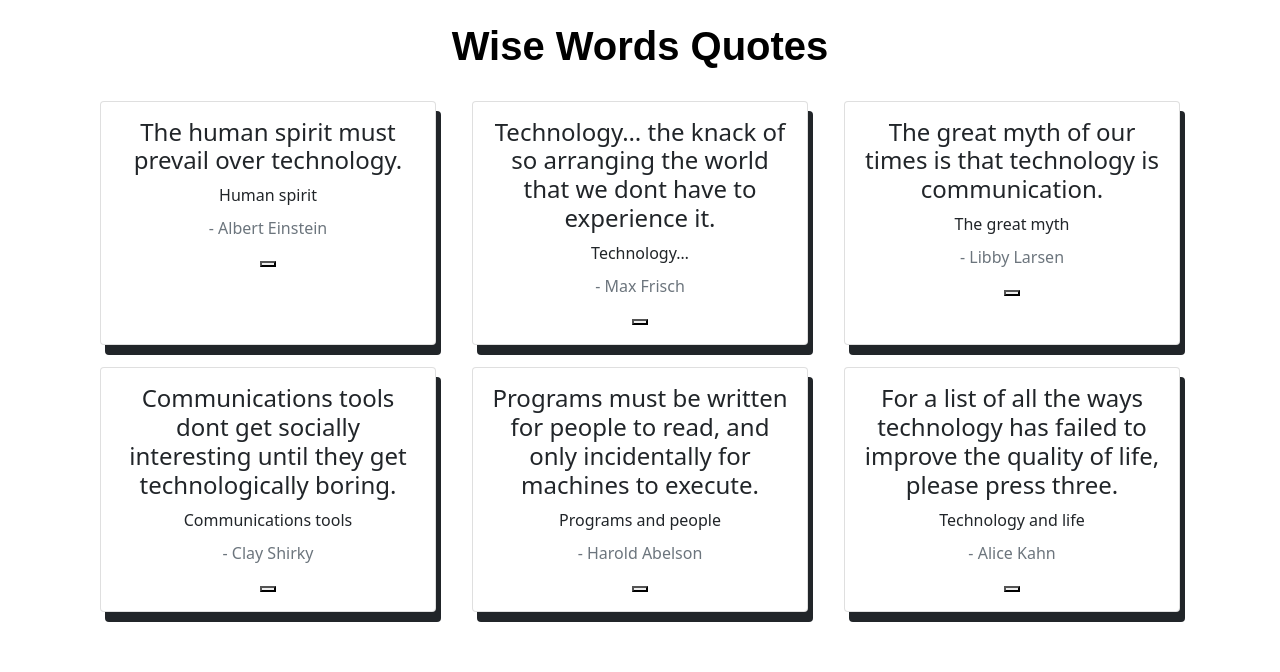
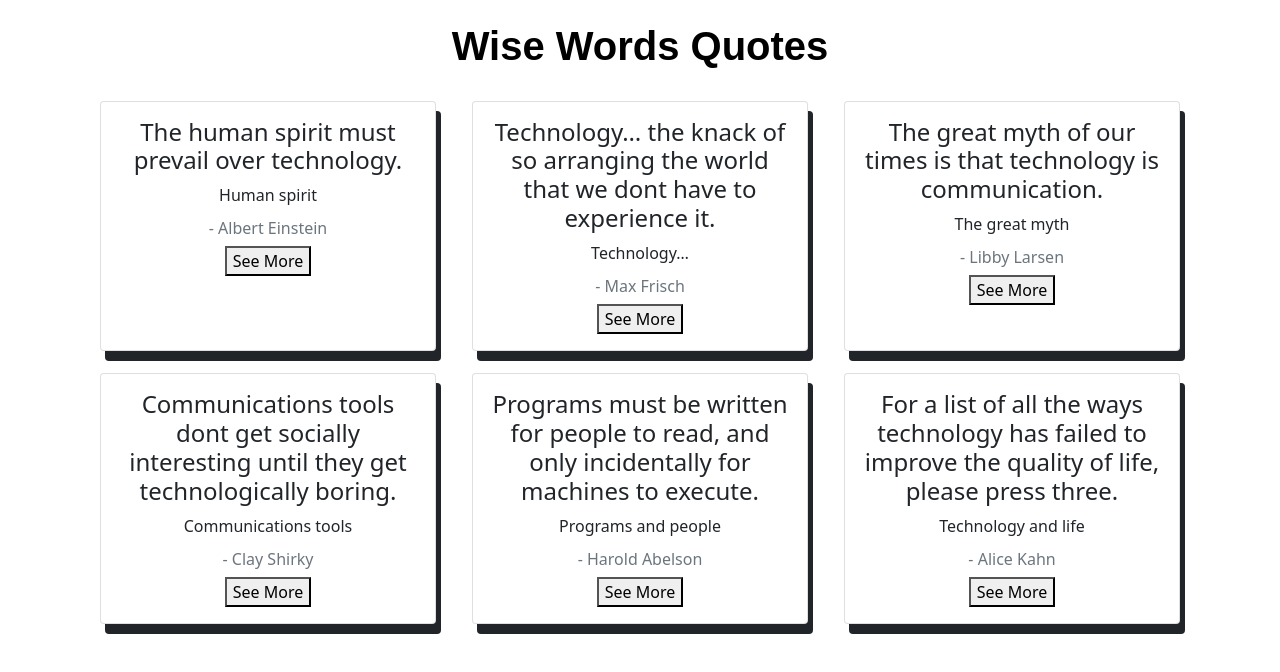
Before and after one commit to joey57/Quotes, an Angular app: page / in a window 1280 px wide. Shown: the top 672 px of the page. Built offline with nearby package versions, Linux system fonts and the light colour scheme.

Commit message:
changed button name

```diff
--- a/src/app/quote/quote.component.html
+++ b/src/app/quote/quote.component.html
@@ -10,7 +10,7 @@
         <span class="card-subtitle mb-2">Posted by: <span id="name">{{quote.name}}</span></span>
         <button class="btn btn-info btn-sm" id="quotes-button">See Quote</button> -->
         <app-quote-detail *ngIf="quote.showInfo" [quoty]="quote"></app-quote-detail>
-        <button (click)="toggle(i)"></button>
+        <button (click)="toggle(i)"> See More</button>
       </div>
 
     </div>
```
